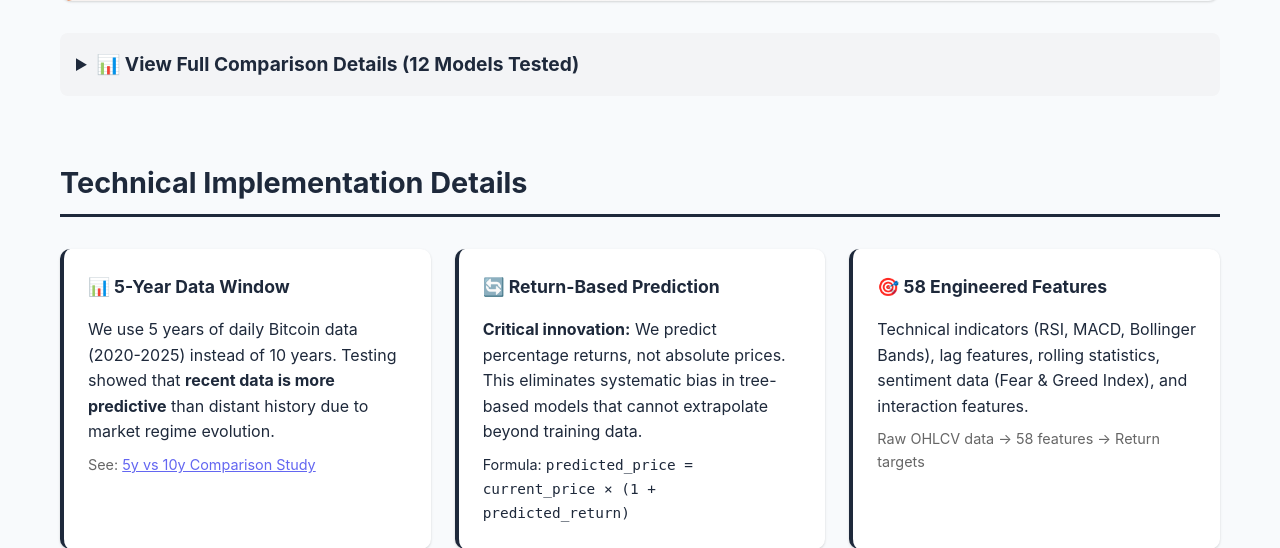
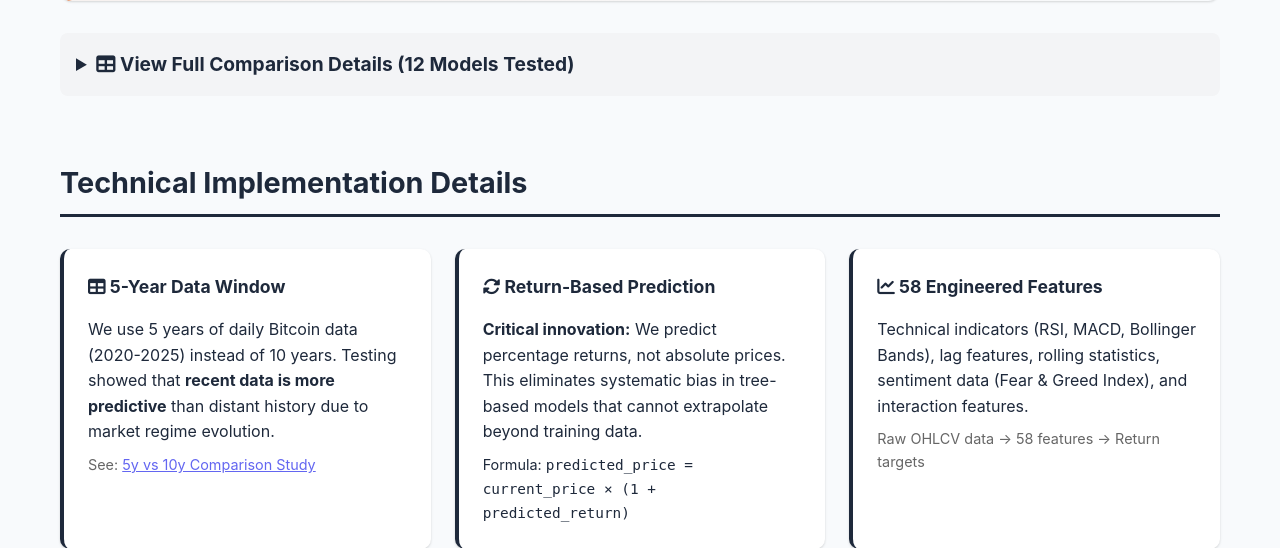
Before and after one commit to ying-jeanne/capstone_msba, a Flask app: page /results in a window 1280 px wide. Shown: the part 2503-3051 px from the top of the page. Run offline with Flask 3, Linux system fonts and the light colour scheme.

Commit message:
change formating

```diff
--- a/webapp/static/css/style.css
+++ b/webapp/static/css/style.css
@@ -66,7 +66,7 @@
     /* Vibrant amber */
     --bitcoin-orange: #ea580c;
     /* Bitcoin Dark Orange */
-    --accent-color: #ec4899;
+    --accent-color: #ea580c;
     /* Pink accent */
     --success-color: #10b981;
     /* Modern emerald green */
@@ -2606,7 +2606,7 @@ footer {
 
 .timeline-badge.accent {
     background: rgba(71, 85, 105, 0.15);
-    color: var(--accent-color);
+    color: var(--bitcoin-orange);
 }
 
 /* Journey Cards */
--- a/webapp/templates/live.html
+++ b/webapp/templates/live.html
@@ -31,7 +31,7 @@
 
 <!-- Performance Summary -->
 <section class="performance-summary">
-    <h2>📊 30-Day Performance Summary</h2>
+    <h2><i class="fas fa-chart-bar"></i> 30-Day Performance Summary</h2>
     <div class="metrics-grid">
         <div class="metric-card">
             <div class="metric-icon"><i class="fas fa-arrow-trend-up"></i></div>
--- a/webapp/templates/methodology.html
+++ b/webapp/templates/methodology.html
@@ -174,7 +174,7 @@
         <!-- Rolling Statistics -->
         <div class="feature-category-card" onclick="toggleFeature('rolling')">
             <div class="feature-card-header">
-                <div class="feature-icon">📉</div>
+                <div class="feature-icon"><i class="fas fa-chart-line"></i></div>
                 <div class="feature-card-content">
                     <h3>Rolling Statistics</h3>
                     <p class="feature-count">7 features</p>
--- a/webapp/templates/results.html
+++ b/webapp/templates/results.html
@@ -208,7 +208,7 @@
     <details style="margin-top: 2rem;">
         <summary
             style="cursor: pointer; font-size: 1.2rem; font-weight: bold; padding: 1rem; background: #f3f4f6; border-radius: 8px; margin-bottom: 1rem;">
-            📊 View Full Comparison Details ({{ comparison_study|length }} Models Tested)
+            <i class="fas fa-table"></i> View Full Comparison Details ({{ comparison_study|length }} Models Tested)
         </summary>
 
         <div class="table-container" style="margin-top: 1rem;">
@@ -283,7 +283,7 @@
     <h2>Technical Implementation Details</h2>
     <div class="insights-grid">
         <div class="insight-card">
-            <h3>📊 5-Year Data Window</h3>
+            <h3><i class="fas fa-table"></i> 5-Year Data Window</h3>
             <p>We use 5 years of daily Bitcoin data (2020-2025) instead of 10 years. Testing showed that <strong>recent
                     data is more predictive</strong> than distant history due to market regime evolution.</p>
             <p style="margin-top: 0.5rem; font-size: 0.9rem; color: #666;">
@@ -293,7 +293,7 @@
         </div>
 
         <div class="insight-card">
-            <h3>🔄 Return-Based Prediction</h3>
+            <h3><i class="fas fa-sync-alt"></i> Return-Based Prediction</h3>
             <p><strong>Critical innovation:</strong> We predict percentage returns, not absolute prices. This eliminates
                 systematic bias in tree-based models that cannot extrapolate beyond training data.</p>
             <p style="margin-top: 0.5rem; font-size: 0.9rem;">
@@ -302,7 +302,7 @@
         </div>
 
         <div class="insight-card">
-            <h3>🎯 58 Engineered Features</h3>
+            <h3><i class="fas fa-chart-line"></i> 58 Engineered Features</h3>
             <p>Technical indicators (RSI, MACD, Bollinger Bands), lag features, rolling statistics, sentiment data (Fear
                 & Greed Index), and interaction features.</p>
             <p style="margin-top: 0.5rem; font-size: 0.9rem; color: #666;">
```
Also changed, not shown: webapp/templates/architecture.html (+0 -10 lines), webapp/templates/chart_test.html (+34 -6 lines).
